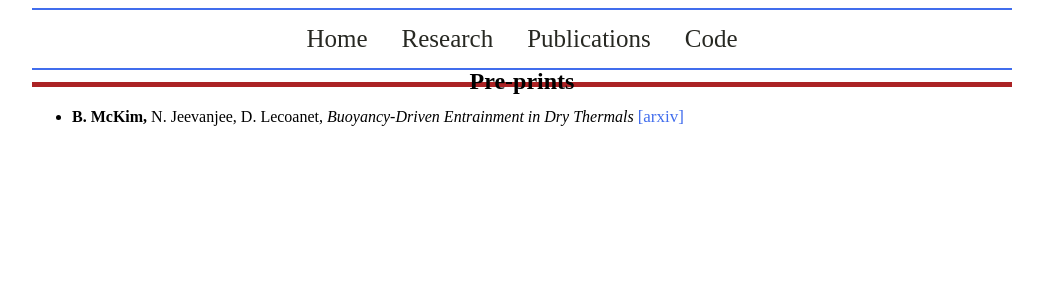
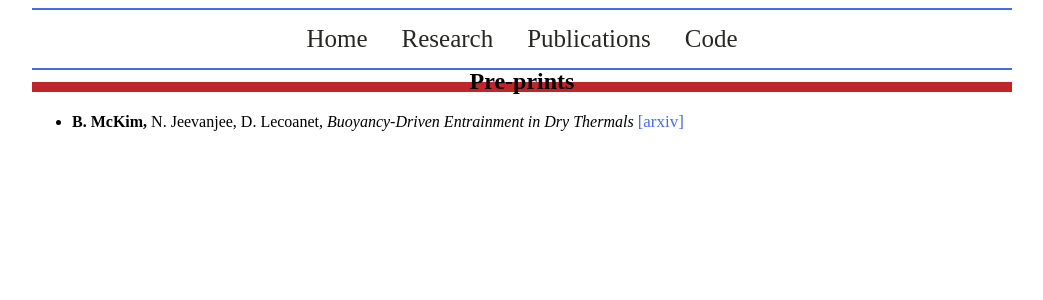
Before and after one commit to mckimb/mckimb.github.io, a Jekyll site: the page built from papers/index.html, in a window 1280 px wide. Shown: the top 300 px of the page, without its empty margins (118-1161 px from the left). Built offline with Jekyll 4.4.1, drawn with Linux system fonts in a browser that asks for light colours.

Commit message:
Update main.css

```diff
--- a/css/main.css
+++ b/css/main.css
@@ -13,7 +13,7 @@ body h2 {
 h2 {
    width: 100%;
    text-align: center;
-   border-bottom: 5px solid #ab2224;
+   border-bottom: 10px solid #c02628;
    line-height: 0.1em;
    margin: 10px 0 20px;
 }
```
